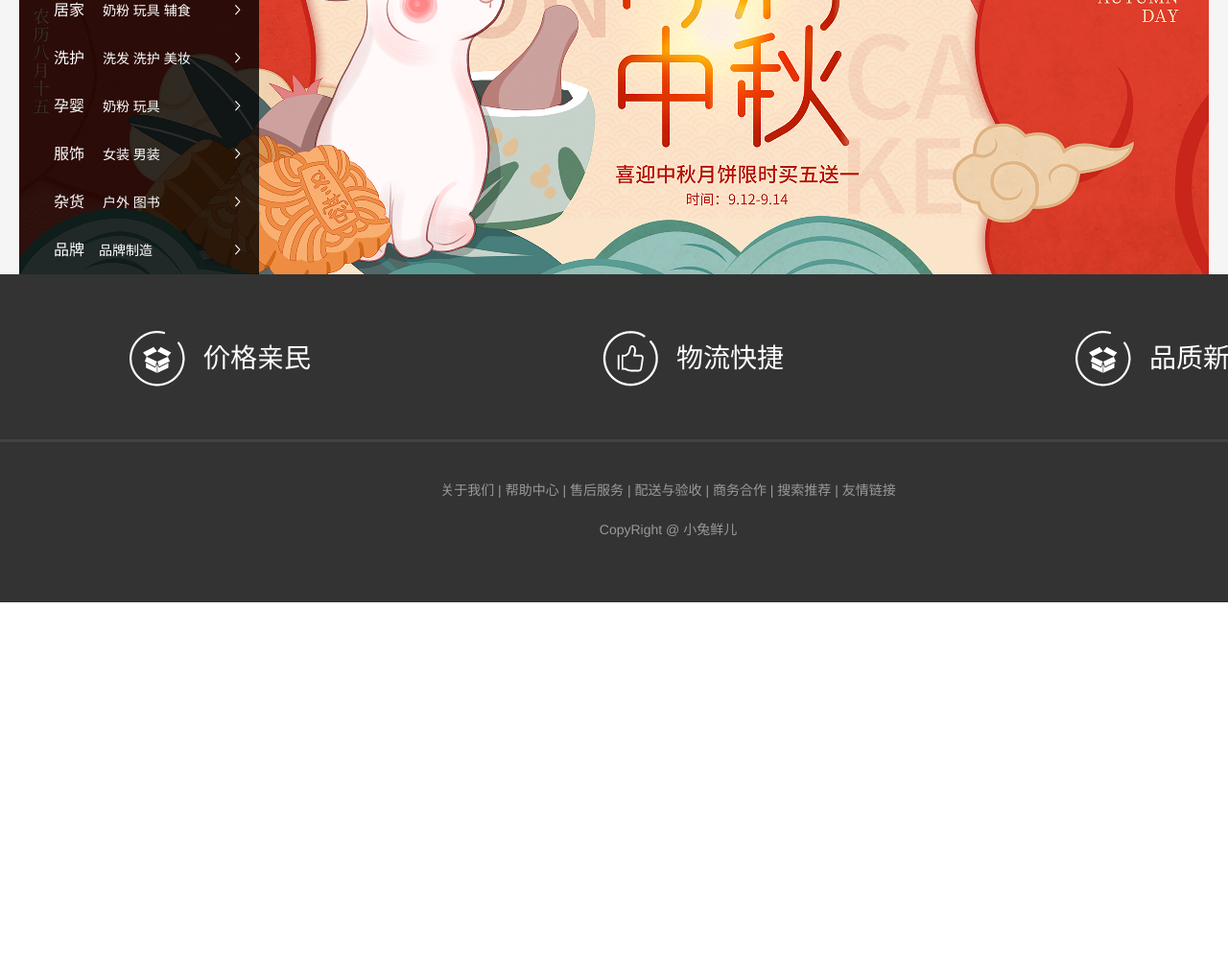
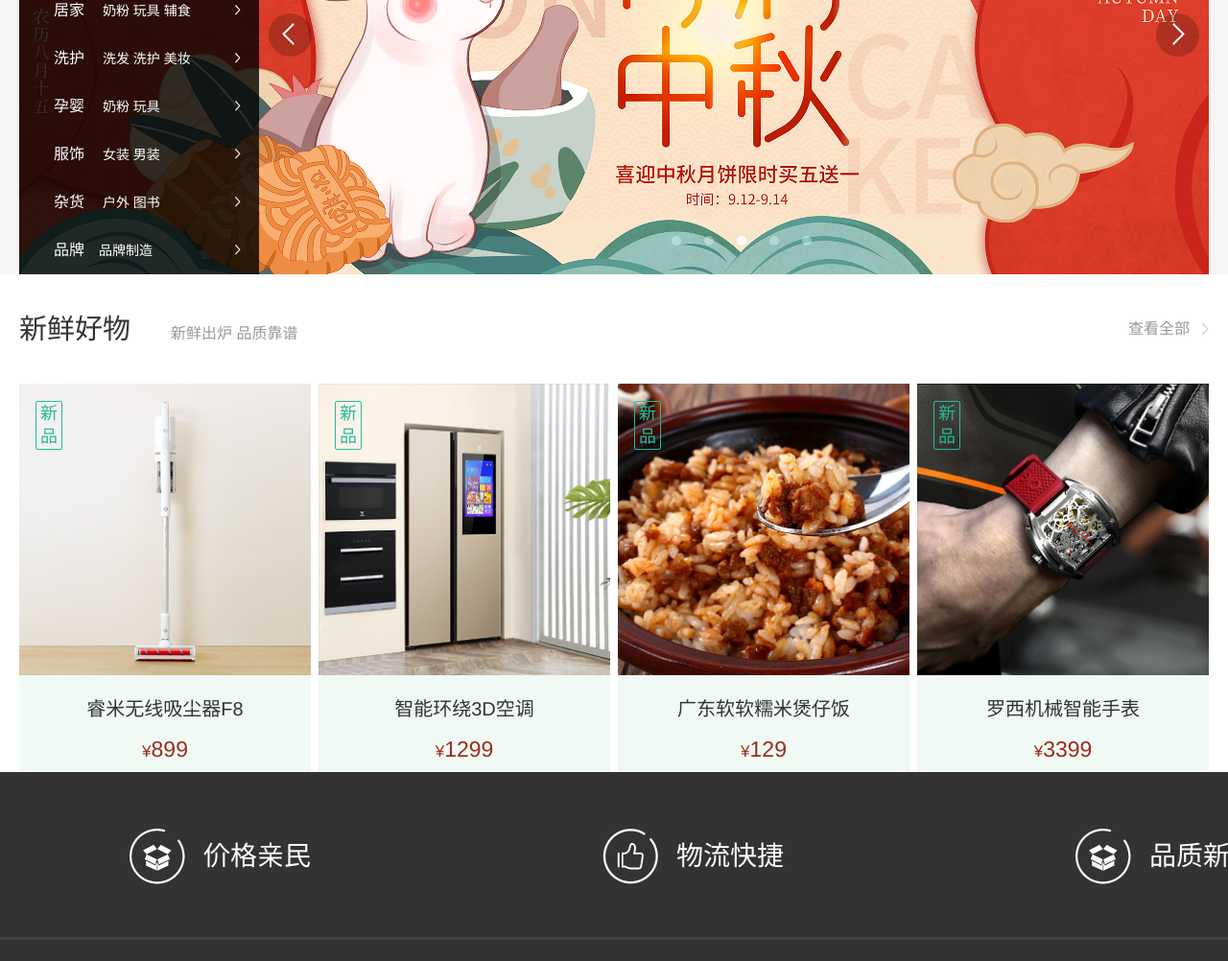
Before and after one commit to CT-sen/xtx_pc_client, a plain HTML site: page index.html in a window 1280 px wide. Shown: the part 396-1398 px from the top of the page at 96% size. Before the commit the page ends 1024 px from the top, so only its background shows below. Drawn offline with Linux system fonts and the light colour scheme.

Commit message:
my first

```diff
--- a/css/index.css
+++ b/css/index.css
@@ -49,3 +49,128 @@
   background-image: url(../images/sprites.png);
   background-position: -80px -110px;
 }
+
+.prev,
+.next{
+position: absolute;
+top: 228px;
+width: 45px;
+height: 45px;
+background-color: rgba(0,0,0,.2);
+background-image: url(../images/sprites.png);
+border-radius: 50%;
+}
+.prev{
+  left:260px;
+  background-position: 14px -60px;
+}
+.next{
+  right: 10px;
+  background-position: -23px -60px;
+}
+
+.banner ol{
+  position: absolute;
+  left: 680px;
+  bottom: 30px;
+  /* width: 200px; */
+  height: 10px;
+  /* background-color: pink; */
+}
+
+.banner ol li {
+  float: left;
+  margin-right: 24px;
+  width: 10px;
+  height: 10px;
+  background-color: rgba(225,255,255,.4);
+  border-radius: 50%;
+  cursor: pointer;
+
+}
+
+.banner ol .current{
+  background-color: #fff;
+}
+
+/* goods */
+.goods .hd{
+  height: 114px;
+  /* background-color: pink; */
+  line-height: 114px;
+}
+.goods .hd h2{
+  float: left;
+  font-size: 29px;
+  font-weight: normal;
+  height: 112px;
+}
+
+.goods .hd h2 span{
+  margin-left: 34px;
+  font-size: 16px;
+  color: #999;
+}
+
+.goods .hd a{
+  float: right;
+  color: #999;
+
+}
+.goods .hd a::after{
+  content: '';
+  display: inline-block;
+  width: 7px;
+  height: 13px;
+  margin-left: 13px;
+  background-image: url(../images/sprites.png);
+  background-position: 0 -110px;
+  vertical-align: middle;
+}
+
+.goods .bd li {
+  position: relative;
+  float: left;
+  margin-right: 8px;
+  width: 304px;
+  height: 405px;
+  background-color: #f0f9f4;
+  text-align:center;
+}
+.goods .bd li:nth-child(4n){
+  margin-right: 0;
+}
+
+.goods .bd li img{
+  width: 304px;
+}
+.goods .bd li h3{
+  margin-top: 20px;
+  margin-bottom: 10px;
+  font-size: 20px;
+  font-weight: normal;
+}
+
+.goods .bd li div{
+  color: #9a2e1f;
+  font-size: 17px;
+}
+
+.goods .bd li div span{
+  font-size: 23px;
+}
+
+.goods .bd li b{
+  position: absolute;
+  left:17px ;
+  top: 18px;
+  width: 28px;
+  height: 51px;
+  border: 1px solid #27ba9b;
+  font-size: 18px;
+  font-family: PingFangSC-Regular;
+  color:#27ba9b ;
+  line-height: 24px;
+  font-weight: normal;
+  border-radius: 2px;
+}
--- a/index.html
+++ b/index.html
@@ -84,10 +84,67 @@
         <li><a href="javascript:;">品牌<span>品牌制造</span></a></li>
       </ul>
     </div>
+    <!-- 箭头 -->
+    <a href="" class="prev"></a>
+    <a href="" class="next"></a>
+
+    <!-- 圆点 -->
+    <ol>
+      <li></li>
+      <li></li>
+      <li class="current"></li>
+      <li></li>
+      <li></li>
+    </ol>
   </div>
 </div>
 
+<!-- 新鲜好物 -->
+<div class="goods wrapper">
+  <div class="hd">
+    <h2>新鲜好物 <span>新鲜出炉 品质靠谱</span> </h2>
+    <a href="javascript:;">查看全部</a>
+  </div>
+  <div class="bd clearfix">
+    <ul>
+      <li>
+        <a href="jvascript:;">
+        <img src="./uploads/new_goods_1.jpg" alt="">
+      </a>
+      <h3>睿米无线吸尘器F8</h3>
+      <div>¥<span>899</span></div>
+      <b>新品</b>
+    </li>
+      <li>
+        <a href="jvascript:;">
+        <img src="./uploads/new_goods_2.jpg" alt="">
+      </a>
+      <h3>智能环绕3D空调</h3>
+      <div>¥<span>1299</span></div>
+      <b>新品</b>
 
+    </li>
+      <li>
+        <a href="jvascript:;">
+          <img src="./uploads/new_goods_3.jpg" alt="">
+        </a>
+        <h3>广东软软糯米煲仔饭</h3>
+        <div>¥<span>129</span></div>
+      <b>新品</b>
+
+      </li>
+      <li>
+        <a href="jvascript:;">
+          <img src="./uploads/new_goods_4.jpg" alt="">
+        </a>
+        <h3>罗西机械智能手表</h3>
+        <div>¥<span>3399</span></div>
+      <b>新品</b>
+
+      </li>
+    </ul>
+  </div>
+</div>
 
 
   <!-- footer-->
```
